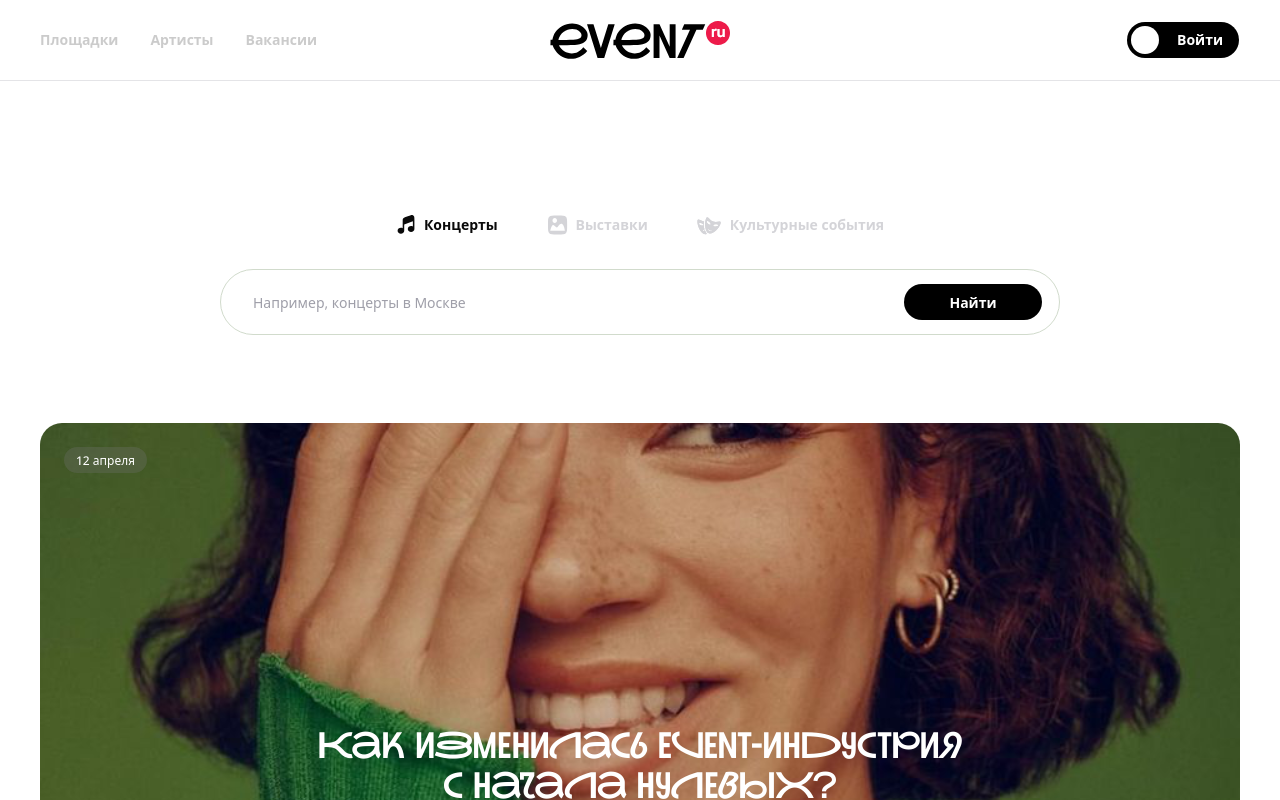
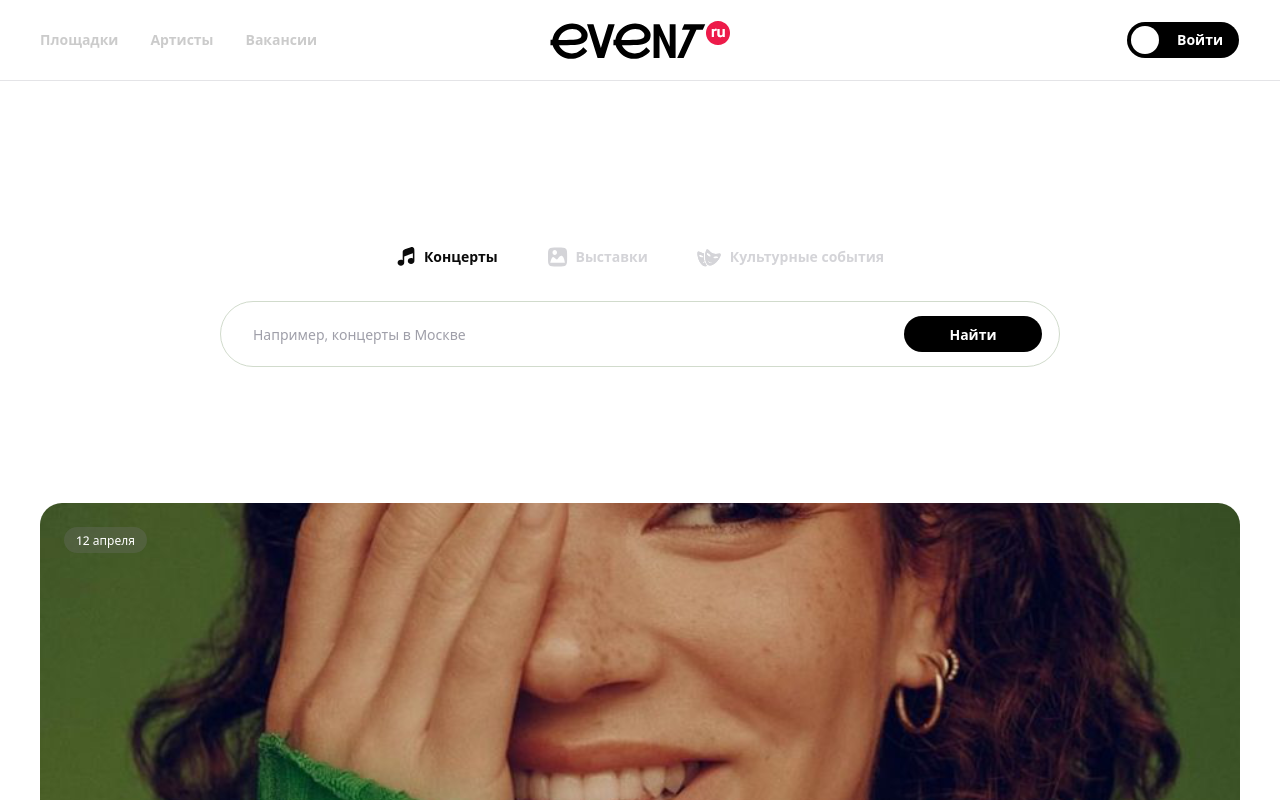
Before and after one commit to Imba-Sharik/event-frontend, a Next.js app: page / in a window 1280 px wide. Shown: the top 800 px of the page. Built offline with nearby package versions, Linux system fonts and the light colour scheme; a web font is replaced by a local one.

Commit message:
fix(search-bar): adjust padding for responsive design

```diff
--- a/src/widgets/search-bar/ui/search-bar.tsx
+++ b/src/widgets/search-bar/ui/search-bar.tsx
@@ -47,7 +47,7 @@ export function SearchBar() {
     categories.find((c) => c.id === category) ?? categories[0];
 
   return (
-    <section className="pb-12 pt-24 sm:pb-16 sm:pt-32">
+    <section className="pb-12 pt-24 sm:pb-28 sm:pt-40">
       <Container className="flex flex-col items-center gap-5 sm:gap-7">
         <div className="w-full min-w-0 overflow-x-auto overscroll-x-contain [-webkit-overflow-scrolling:touch]">
           <div className="flex min-w-full justify-center">
```
